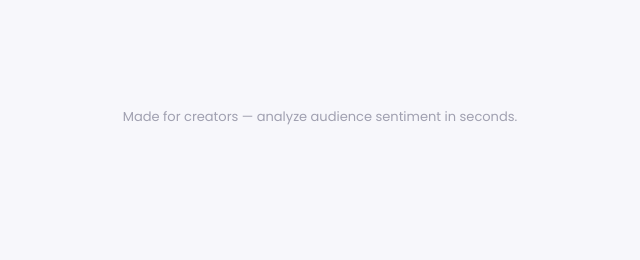
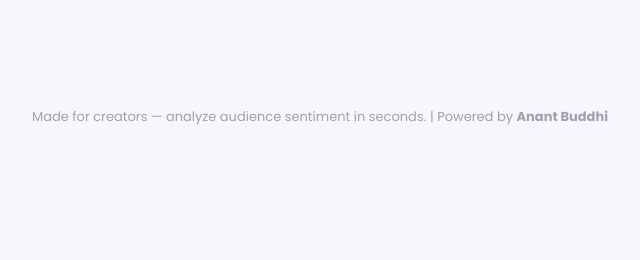
Before and after one commit to princeyadav-dev/youtube-sentiment-app, a Flask app: page / in a window 1280 px wide. Shown: the part 540-800 px from the top of the page, without its empty margins (320-960 px from the left). Run offline with Flask 3, Linux system fonts and the light colour scheme; parts of the project's set-up code (start-up, migrations or seed data) failed here and were passed over.

Commit message:
name include

```diff
--- a/templates/base.html
+++ b/templates/base.html
@@ -26,7 +26,7 @@
   </main>
 
   <footer class="site-footer">
-    <p>Made for creators — analyze audience sentiment in seconds.</p>
+    <p>Made for creators — analyze audience sentiment in seconds. | Powered by <strong>Anant Buddhi</strong></p>
   </footer>
 
   {% block extra_js %}{% endblock %}
```
